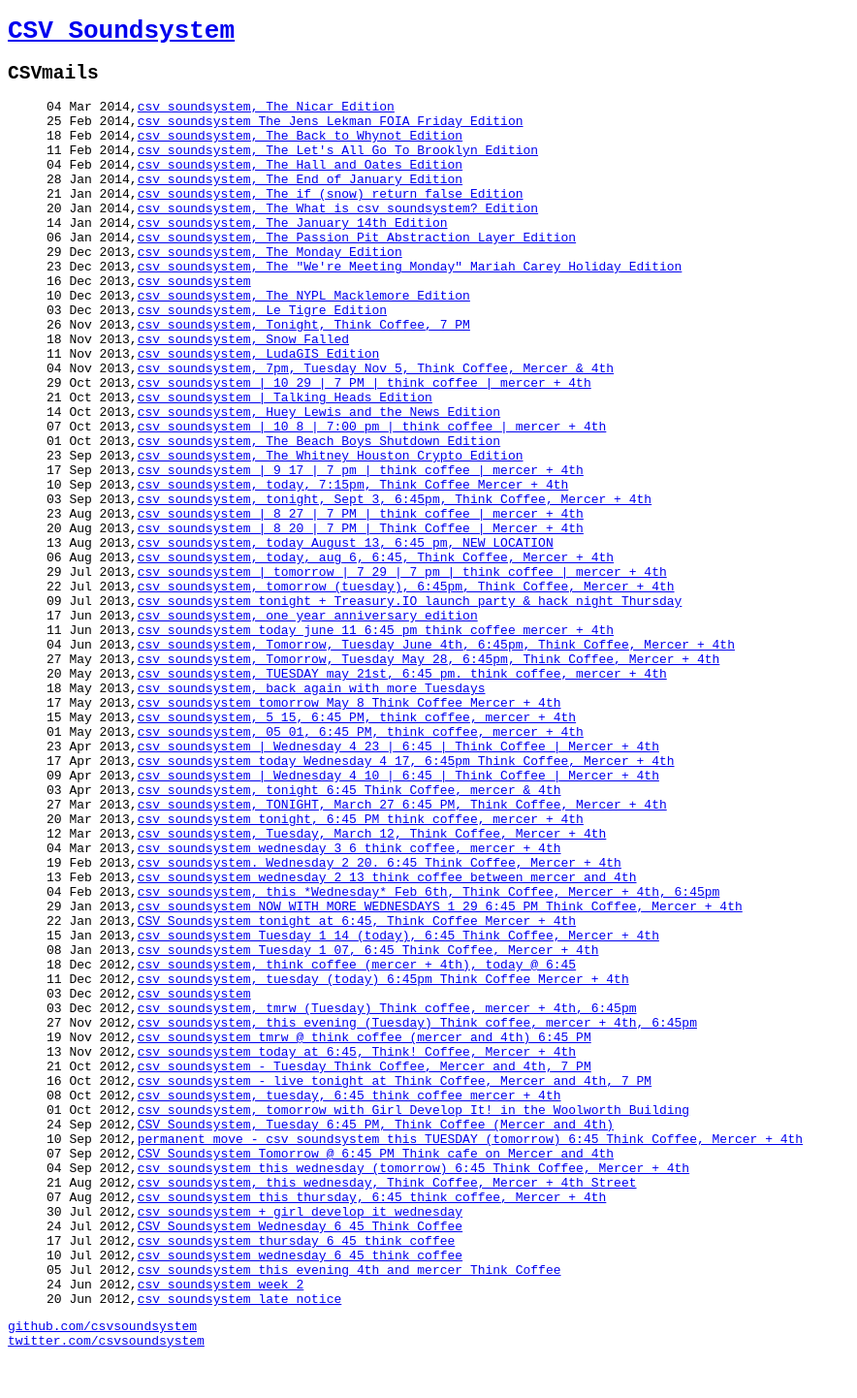
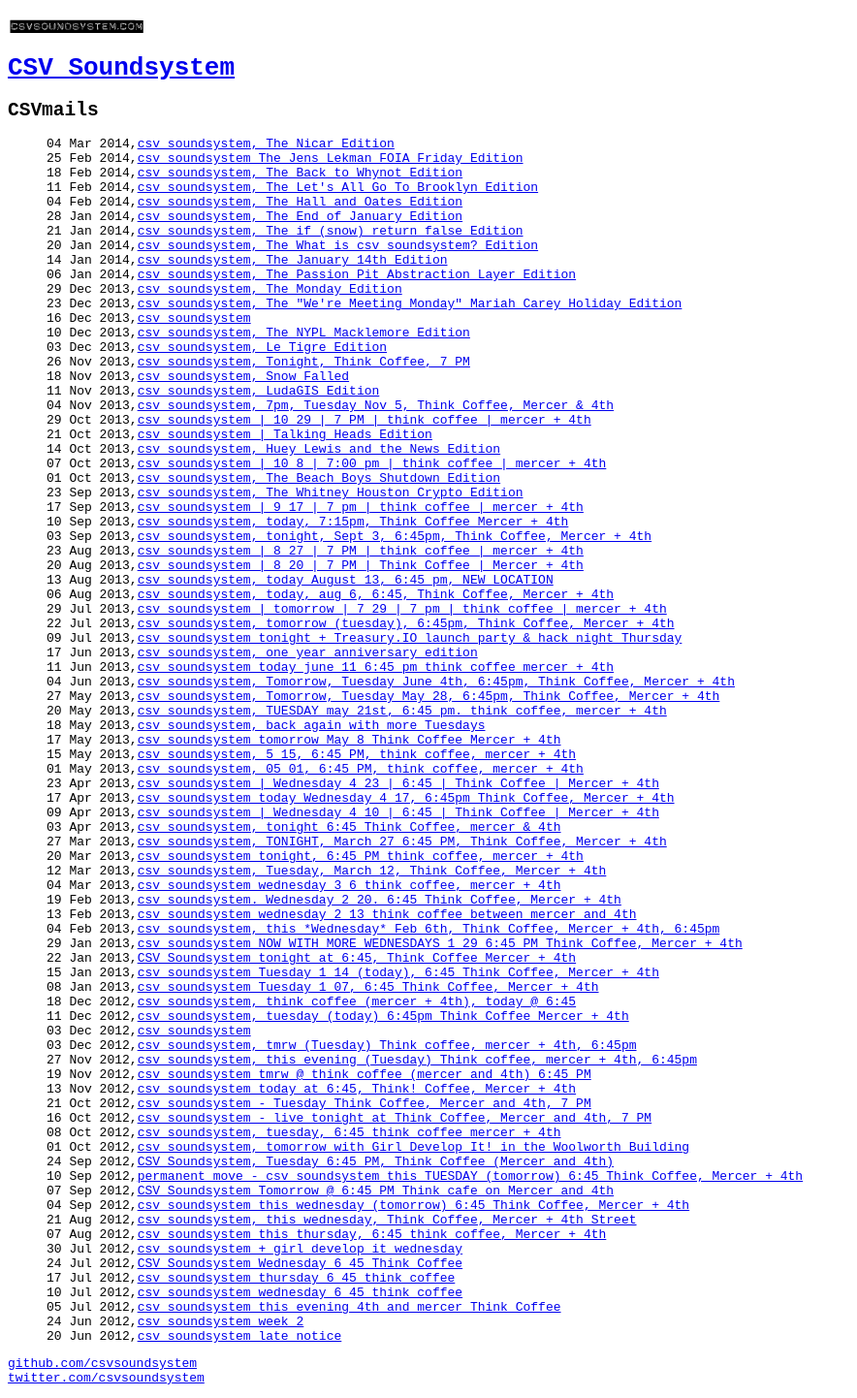
Before and after one commit to csvsoundsystem/csv.nyc, a Jekyll site: the page built from index.html, in a window 1280 px wide. Shown: the whole page at 97% size, without its empty margins (0-884 px from the left). Built offline with Jekyll 4.4.1, drawn with Linux system fonts in a browser that asks for light colours; Markdown is read by kramdown in place of the engine named in the settings; comment, search, counter and statistics services are not loaded; before the commit the page ends 1404 px from its top, so only the background shows below that.

Commit message:
Update default.html
added sticker to template

```diff
--- a/_layouts/default.html
+++ b/_layouts/default.html
@@ -7,7 +7,9 @@
         <link rel="stylesheet" href="/css/main.css">
     </head>
     <body>
-
+        <a href="http://csvsoundsystem.com" target="_blank">
+          <img src="http://csvsoundsystem.com/csvsoundsystem.png" alt="csv soundsystem" id="csv-sticker"/>
+        </a>
         <div class="site">
           <div class="header">
             <h1 class="title"><a href="/">{{ site.name }}</a></h1>
```
